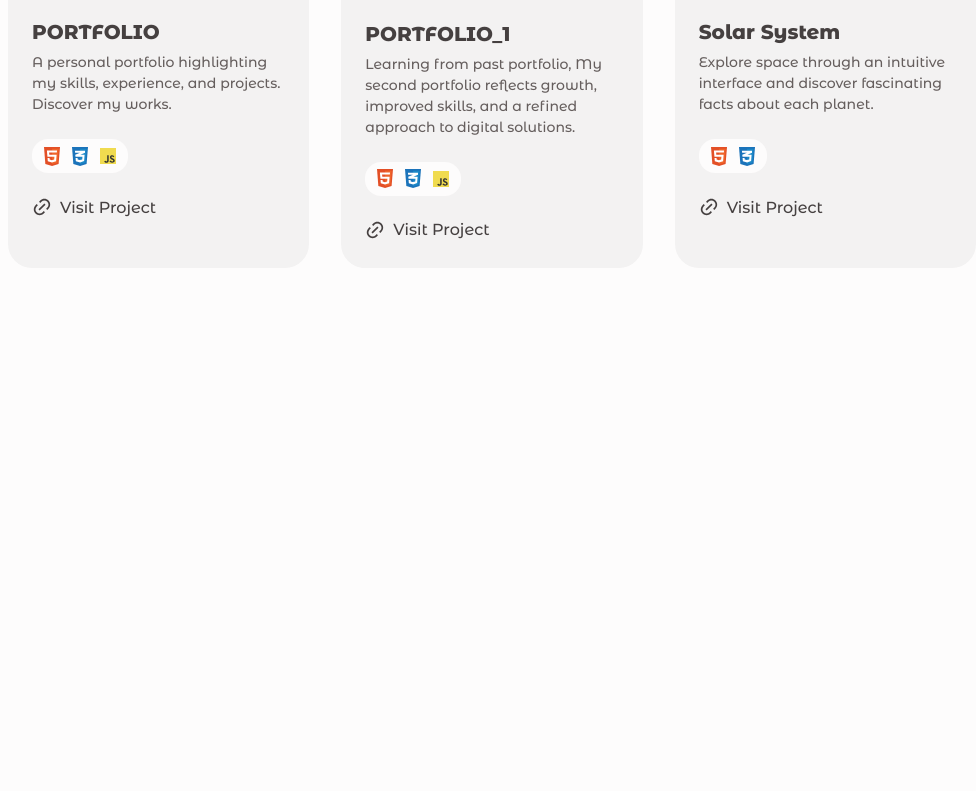
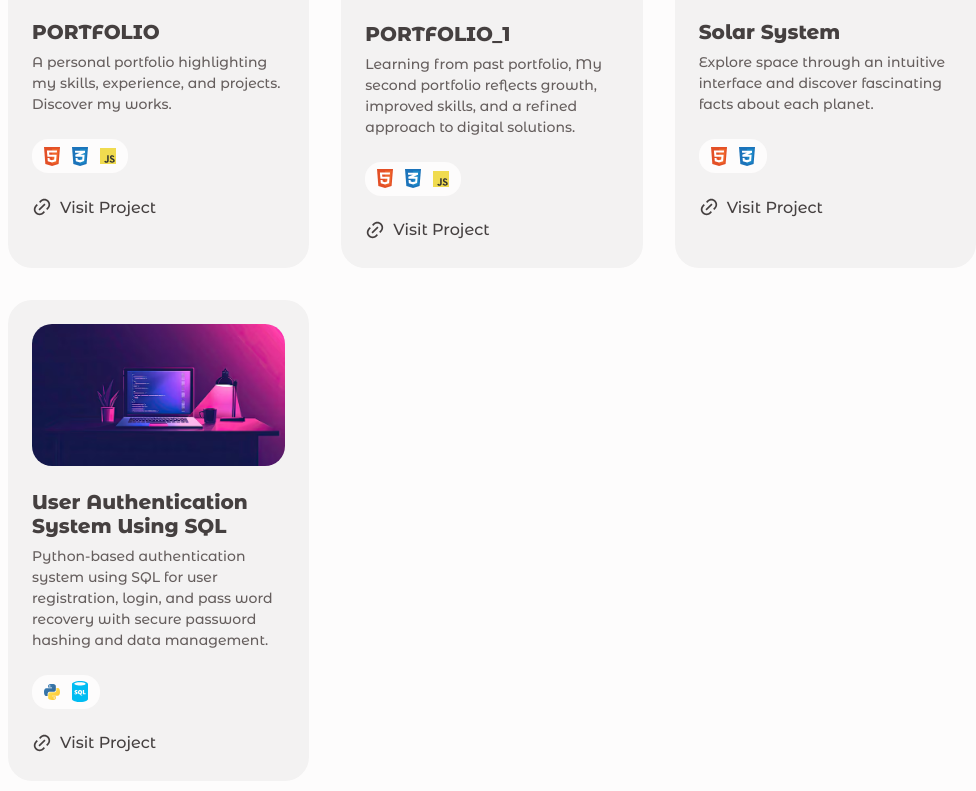
Before and after one commit to MalayBhunia/MalayPF2, a React (Vite) app: page /portfolio in a window 1280 px wide. Shown: the part 935-1726 px from the top of the page, without its empty margins (148-1124 px from the left). Before the commit the page ends 1267 px from the top, so only its background shows below. Built offline with nearby package versions, Linux system fonts and the light colour scheme.

Commit message:
add new project

```diff
--- a/src/Data.jsx
+++ b/src/Data.jsx
@@ -21,6 +21,7 @@ import projectImg3 from './assets/project-3.jpg';
 import projectImg4 from './assets/project-4.jpg';
 import projectImg5 from './assets/project-5.jpg';
 import projectImg6 from './assets/project-6.jpg';
+import projectImg7 from './assets/project-7.avif';
 
 import Theme1 from './assets/red.png';
 import Theme2 from './assets/blueviolet.png';
@@ -319,6 +320,16 @@ export const portfolio = [
     skills: [skillsImg1, skillsImg2],
     link: 'https://malaybhunia.github.io/Solar-System/',
   },
+
+  {
+    id: 7,
+    img: projectImg7,
+    title: 'User Authentication System Using SQL',
+    description:
+      'Python-based authentication system using SQL for user registration, login, and pass word recovery with secure password hashing and data management.',
+    skills: [skillsImg3, skillsImg6],
+    link: 'https://github.com/MalayBhunia/User-Authentication-System-',
+  },
 ];
 
 export const themes = [
```
Also changed, not shown: src/assets/project-7.avif (added), src/assets/software-developer-vector-illustration-communication-technology-cyber-security_1249867-5446.avif (added).
